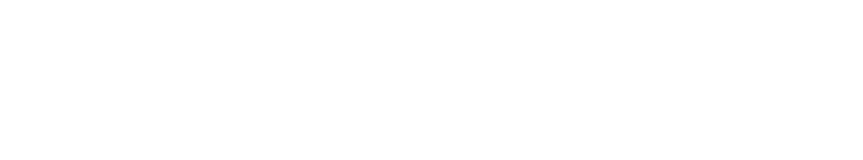
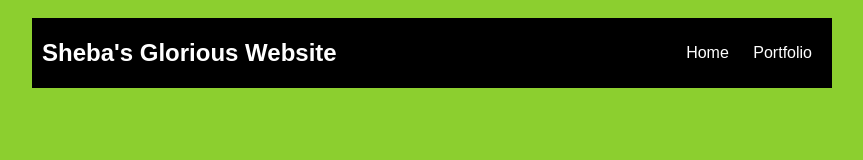
Before and after one commit to Benjaminklein99/benjamin-klein.github.io, a plain HTML site: page portfolio.html in a window 1280 px wide. Shown: the whole page, without its empty margins (208-1071 px from the left). Drawn offline with Linux system fonts and the light colour scheme.

Commit message:
portfolio 1

```diff
--- a/portfolio.html
+++ b/portfolio.html
@@ -1,11 +1,95 @@
 <!DOCTYPE HTML>
 <html>
     <head>
+        <title>Benjamin Klein's First Website</title>
+        <style type="text/css">
+            body {
+                background: rgb(140, 207, 47);
+                color: rgb(0, 0, 0);
+                padding: 10px;
+                font-family: arial;
+            }
+            header {
+                font-size: 1.5em;
+                font-weight: bold;
+            }
+            h1 {
+                margin: 10px;
+            }
+            #all-contents {
+                max-width: 800px;
+                margin: auto;
+            }
+
+            /* navigation menu */
+            nav {
+                background: rgb(0, 0, 0);
+                margin: 0 auto;
+                display: flex;
+                padding: 10px;
+            }
+            nav header {
+                display: flex;
+                align-items: center;
+                color: rgb(255, 255, 255);
+                flex: 1;
+            }
+            nav ul {
+                list-style-image: none;
+            }
+            nav li {
+                display: inline-block;
+                padding: 0 10px;
+            }
+            nav a {
+                text-decoration: none;
+                color: #fff;
+            }
+
+            /* main container area beneath menu */
+            main {
+                background: rgb(93, 177, 41);
+                display: flex;
+            }
+            .content {
+                flex: 1;
+                padding: 15px;
+            }
+              /* portfolio styles */
+              #portfolio {
+                list-style-type: none;
+                padding-left: 0;
+            }
+
+            #portfolio li {
+                background: #fff;
+                padding: 10px;
+                border-radius: 10px;
+                margin-bottom: 10px;
+            }
+
+            #portfolio li:hover {
+                background: #eee;
+            }
+
+            #portfolio a {
+                text-decoration: none;
+                color: #454545;
+            }
+        </style>
     </head>
 
     <body>
       <div id="all-contents">
-
+        <nav>
+            <header>Sheba's Glorious Website</header>
+            <ul>
+                <li><a href="index.html">Home</a>
+                </li>
+                <li><a href="portfolio.html">Portfolio</a>
+                </li>
+            </ul>
+        </nav>
       </div>
     </body>
 </html>
```
Also changed, not shown: index.html (+1 -1 lines).
